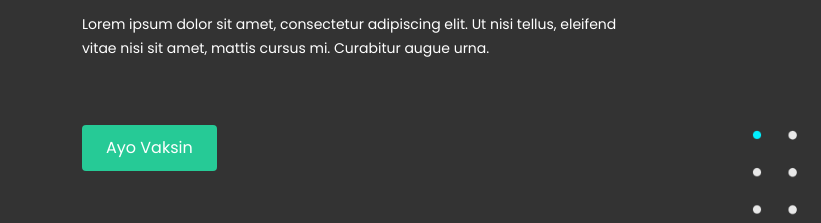
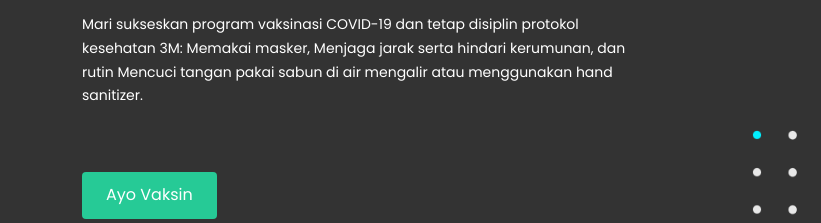
Before and after one commit to yudapratama8725/invaknas, a plain HTML site: page index.html in a window 1280 px wide. Shown: the part 384-607 px from the top of the page, 0-821 px from the left. Drawn offline with nearby package versions, Linux system fonts and the light colour scheme.

Commit message:
feat: add content

```diff
--- a/index.html
+++ b/index.html
@@ -42,7 +42,7 @@
                     <div class="text-banner pt-5 mt-5">
                         <span class="rounded-pill fw-bold py-2 px-4 text-white" style="font-size: 12px; background-color: #26ca96">INVAKNAS</span>
                         <h1 class="mt-5">Ayo ikuti program vaksinasi Covid-19</h1>
-                        <p class="mt-3">Lorem ipsum dolor sit amet, consectetur adipiscing elit. Ut nisi tellus, eleifend vitae nisi sit amet, mattis cursus mi. Curabitur augue urna.</p>
+                        <p class="mt-3">Mari sukseskan program vaksinasi COVID-19 dan tetap disiplin protokol kesehatan 3M: Memakai masker, Menjaga jarak serta hindari kerumunan, dan rutin Mencuci tangan pakai sabun di air mengalir atau menggunakan hand sanitizer.</p>
                         <button type="submit" class="btn mt-5">Ayo Vaksin</button>
                     </div>
                 </div>
```
